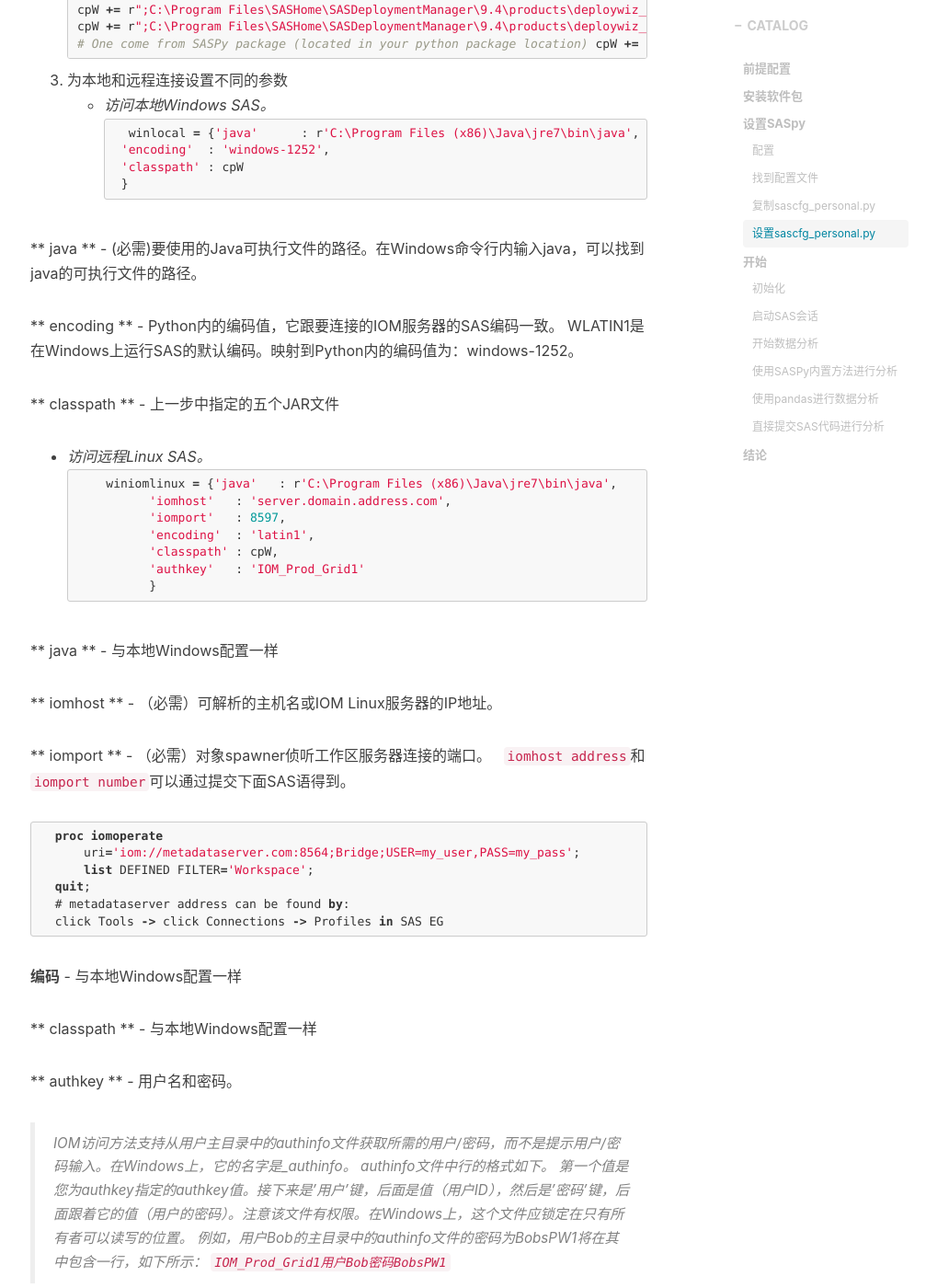
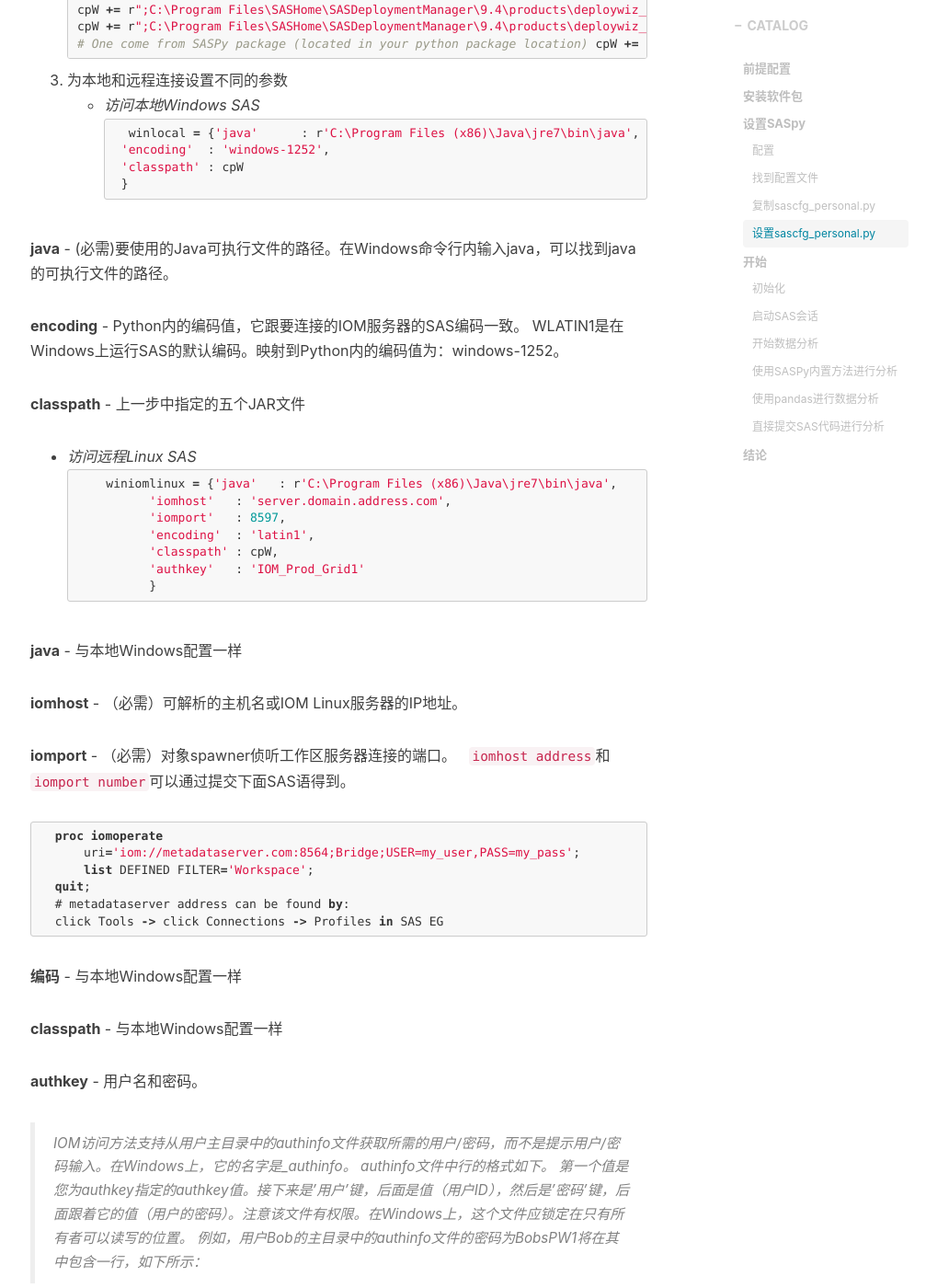
Before and after one commit to 77QingLiu/77QingLiu.github.io, a Jekyll site: the page built from _posts/2018-04-07-access-sas-in-python-environment-using-saspy-and-sas-kernal.markdown, in a window 1280 px wide and 1400 px high, scrolled down 2471 px. Shown: the whole window at 92% size, without its empty margins (232-1239 px from the left). Built offline with Jekyll 4.4.1, drawn with Linux system fonts in a browser that asks for light colours; nearby versions of some CDN libraries; comment, search, counter and statistics services are not loaded; some of the changed text lies outside the part shown.

Commit message:
update indentation

````diff
--- a/_posts/access-sas-in-python-environment-using-saspy-and-sas-kernal/zh.md
+++ b/_posts/access-sas-in-python-environment-using-saspy-and-sas-kernal/zh.md
@@ -1,11 +1,11 @@
 在2017年初，[SAS官方](https://communities.sas.com/t5/Base-SAS-Programming/Announcing-SASPy-programming-SAS-from-Python/td-p/343050)发布了[SASPy ](https://github.com/sassoftware/saspy)从[Github上的SAS](https://github.com/sassoftware)。 SASPy是一个Python包，通过这个包，可以在Python环境中直接运行SAS代码。这对于那些对SAS和开源软件集成感兴趣的用户来说，这是一大进步。
 
 根据我的理解，SASPy将python对象和方法转换为SAS代码，将转换后的SAS代码发送到SAS 9.4并执行，然后将结果返回给Python环境。
-因此，你必须有本地或远程安装SAS软件，并且需要** SAS Base **，所以想要使用SASPy，还是必须购买SAS软件。
+因此，想要使用这个包，你必须有本地或远程安装SAS软件，并且需要**SAS Base**，所以还是要购买SAS软件。
 
-想要在Python中连接SAS，根据不同的系统SASPy中有不同的方法，接下来，我主要描述在**Windows客户端**上通过使用** IOM方法 **进行连接的两种方法：
-* ** Windows环境中的本地SAS **
-* ** Linux环境下([SAS Grid Manager](https://www.sas.com/en_us/software/foundation/grid-manager.html)中的远程SAS)**
+想要在Python中连接SAS，不同的系统下有不同的连接方法，这里我主要描述在**Windows客户端**上通过使用**IOM方法**进行连接的两种方法：
+* **Windows环境中的本地SAS**
+* **Linux环境下([SAS Grid Manager](https://www.sas.com/en_us/software/foundation/grid-manager.html)中的远程SAS)**
 
 ## 前提配置
 * Python3或更高版本。
@@ -28,7 +28,7 @@
 ## 设置SASpy
 #### 配置
 SASPy支持连接到Unix，大型机和Windows上的SAS。也可以连接到本地或远程SAS。 **不同的环境有不同的设置**，在配置之前，先确定访问类型。本文将解释两种在Windows环境下的访问方法：
-1. 连接**本地Windows SAS **
+1. 连接**本地Windows SAS**
 2. 连接**远程Linux SAS(SAS metadataserver)**
 
 这两种方法都使用[IOM连接](https://sassoftware.github.io/saspy/troubleshooting.html#iom)
@@ -57,7 +57,7 @@
 ```
 
 3. 为本地和远程连接设置不同的参数
-  - *访问本地Windows SAS。*
+  - *访问本地Windows SAS*
   ```python
   winlocal = {'java'      : r'C:\Program Files (x86)\Java\jre7\bin\java',
         'encoding'  : 'windows-1252',
@@ -65,13 +65,13 @@
         }
   ```
 
-  ** java ** - (必需)要使用的Java可执行文件的路径。在Windows命令行内输入java，可以找到java的可执行文件的路径。
+  **java** - (必需)要使用的Java可执行文件的路径。在Windows命令行内输入java，可以找到java的可执行文件的路径。
 
-  ** encoding ** - Python内的编码值，它跟要连接的IOM服务器的SAS编码一致。 WLATIN1是在Windows上运行SAS的默认编码。映射到Python内的编码值为：windows-1252。
+  **encoding** - Python内的编码值，它跟要连接的IOM服务器的SAS编码一致。 WLATIN1是在Windows上运行SAS的默认编码。映射到Python内的编码值为：windows-1252。
 
-  ** classpath ** - 上一步中指定的五个JAR文件
+  **classpath** - 上一步中指定的五个JAR文件
 
-  - *访问远程Linux SAS。*
+  - *访问远程Linux SAS*
   ```python
         winiomlinux = {'java'   : r'C:\Program Files (x86)\Java\jre7\bin\java',
               'iomhost'   : 'server.domain.address.com',
@@ -82,11 +82,11 @@
               }
   ```
 
-  ** java ** - 与本地Windows配置一样
+  **java** - 与本地Windows配置一样
 
-  ** iomhost ** - （必需）可解析的主机名或IOM Linux服务器的IP地址。
+  **iomhost** - （必需）可解析的主机名或IOM Linux服务器的IP地址。
 
-  ** iomport ** - （必需）对象spawner侦听工作区服务器连接的端口。
+  **iomport** - （必需）对象spawner侦听工作区服务器连接的端口。
   `iomhost address`和`iomport number`可以通过提交下面SAS语得到。
   ```sas
   proc iomoperate
@@ -99,13 +99,14 @@
 
   **编码** - 与本地Windows配置一样
 
-  ** classpath ** - 与本地Windows配置一样
+  **classpath** - 与本地Windows配置一样
 
-  ** authkey ** - 用户名和密码。
+  **authkey** - 用户名和密码。
 
   > IOM访问方法支持从用户主目录中的authinfo文件获取所需的用户/密码，而不是提示用户/密码输入。在Windows上，它的名字是_authinfo。 authinfo文件中行的格式如下。
   第一个值是您为authkey指定的authkey值。接下来是'用户'键，后面是值（用户ID），然后是'密码'键，后面跟着它的值（用户的密码）。注意该文件有权限。在Windows上，这个文件应锁定在只有所有者可以读写的位置。
   例如，用户Bob的主目录中的authinfo文件的密码为BobsPW1将在其中包含一行，如下所示：
+
   `IOM_Prod_Grid1用户Bob密码BobsPW1`
 
 
````
